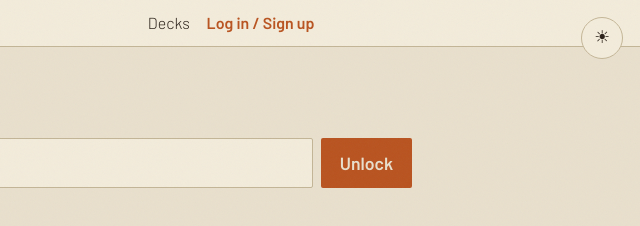
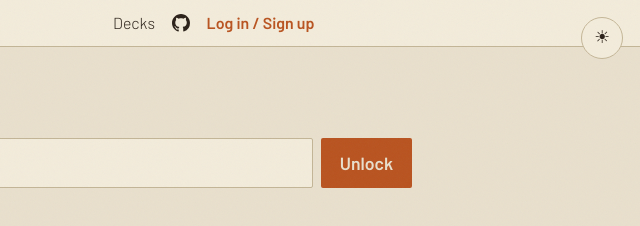
Before and after one commit to conciergewebhost/vibedeck, an Astro site in the folder frontend/: page /admin in a window 1280 px wide. Shown: the full height of the page, 640-1280 px from the left. Built offline with nearby package versions, Linux system fonts and the light colour scheme; Astro itself is replaced by a stand-in of ours; no server answers.

Commit message:
Navbar: link to the GitHub repository
Inline octocat mark (currentColor, so it follows the theme) between the
site links and the auth entry, opening the public repo in a new tab.

Co-Authored-By: Claude Fable 5 <noreply@anthropic.com>

```diff
--- a/frontend/src/components/NavBar.astro
+++ b/frontend/src/components/NavBar.astro
@@ -27,6 +27,33 @@ const showSandbox = meta?.edition === "server";
     <div class="nav__links">
       <a class="nav__link" href="/decks">Decks</a>
       {showSandbox && <a class="nav__link" href="/sandbox">Sandbox</a>}
+      <a
+        class="nav__link nav__github"
+        href="https://github.com/conciergewebhost/vibedeck"
+        target="_blank"
+        rel="noopener"
+        aria-label="Vibedeck on GitHub"
+      >
+        <svg
+          class="nav__github-mark"
+          viewBox="0 0 16 16"
+          width="18"
+          height="18"
+          fill="currentColor"
+          aria-hidden="true"
+        >
+          <path
+            d="M8 0C3.58 0 0 3.58 0 8c0 3.54 2.29 6.53 5.47 7.59.4.07.55-.17.55-.38
+               0-.19-.01-.82-.01-1.49-2.01.37-2.53-.49-2.69-.94-.09-.23-.48-.94-.82-1.13
+               -.28-.15-.68-.52-.01-.53.63-.01 1.08.58 1.23.82.72 1.21 1.87.87 2.33.66
+               .07-.52.28-.87.51-1.07-1.78-.2-3.64-.89-3.64-3.95 0-.87.31-1.59.82-2.15
+               -.08-.2-.36-1.02.08-2.12 0 0 .67-.21 2.2.82.64-.18 1.32-.27 2-.27s1.36.09
+               2 .27c1.53-1.04 2.2-.82 2.2-.82.44 1.1.16 1.92.08 2.12.51.56.82 1.27.82
+               2.15 0 3.07-1.87 3.75-3.65 3.95.29.25.54.73.54 1.48 0 1.07-.01 1.93-.01
+               2.2 0 .21.15.46.55.38A8.01 8.01 0 0 0 16 8c0-4.42-3.58-8-8-8Z"
+          />
+        </svg>
+      </a>
       <!-- Logged-out (default, SSR): a single login/signup entry point. -->
       <a class="nav__link nav__auth" href="/login" data-nav-login>Log in / Sign up</a>
       <!-- Logged-in (revealed client-side when a session exists). -->
@@ -135,6 +162,13 @@ const showSandbox = meta?.edition === "server";
   .nav__link:hover {
     color: var(--vd-accent);
   }
+  .nav__github {
+    display: inline-flex;
+    align-items: center;
+  }
+  .nav__github-mark {
+    display: block;
+  }
   .nav__auth {
     color: var(--vd-accent);
     font-weight: 600;
```
